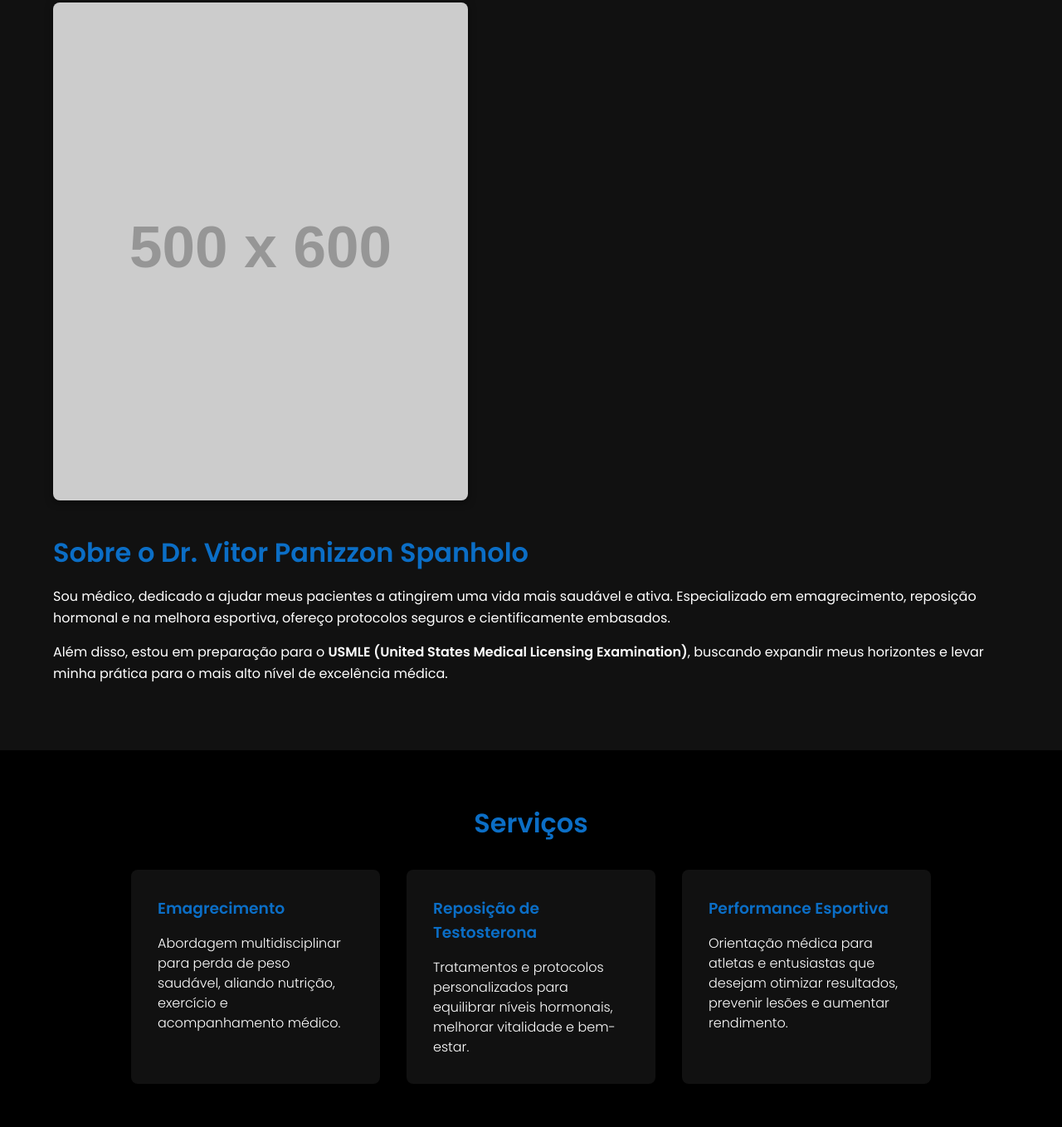
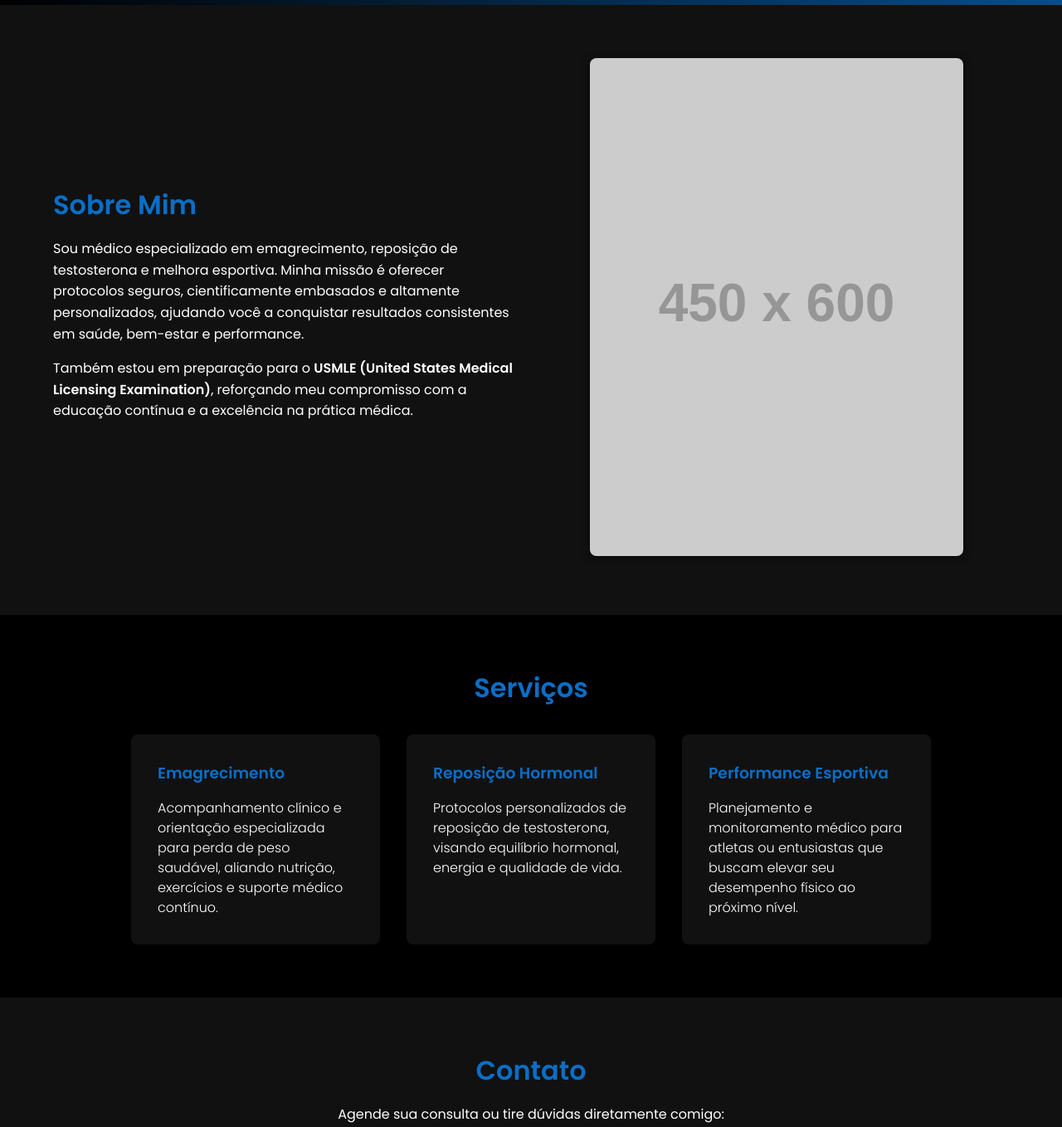
Before and after one commit to Dinvps/WebSite, a plain HTML site: page index.html in a window 1280 px wide. Shown: the part 861-2219 px from the top of the page at 83% size. Drawn offline with Linux system fonts and the light colour scheme; placeholder pictures from the web are drawn by us.

Commit message:
Another one!

```diff
--- a/index.html
+++ b/index.html
@@ -4,7 +4,7 @@
   <meta charset="UTF-8" />
   <meta name="viewport" content="width=device-width, initial-scale=1.0"/>
   <title>Dr. Vitor Panizzon Spanholo</title>
-  <!-- Google Fonts (Exemplo: Poppins) -->
+  <!-- Fonte Google (Poppins) -->
   <link rel="preconnect" href="https://fonts.googleapis.com" />
   <link rel="preconnect" href="https://fonts.gstatic.com" crossorigin />
   <link
@@ -16,10 +16,10 @@
 </head>
 <body>
 
-  <!-- Cabeçalho / Menu Fixo -->
+  <!-- Cabeçalho / Navegação -->
   <header class="header">
     <div class="container header-content">
-      <div class="logo">Dr. Vitor P.S.</div>
+      <div class="logo">Dr. Vitor P. S.</div>
       <nav>
         <ul>
           <li><a href="#hero">Início</a></li>
@@ -34,37 +34,38 @@
 
   <!-- Seção Hero -->
   <section class="hero" id="hero">
-    <div class="hero-content">
-      <h1>Saúde, Estética e Performance</h1>
-      <p>Emagrecimento • Reposição Hormonal • Otimização Esportiva</p>
-      <a href="#sobre" class="btn-primary">Saiba Mais</a>
+    <div class="hero-overlay">
+      <div class="hero-content">
+        <h1>Melhorando Saúde e Performance</h1>
+        <p>Emagrecimento • Reposição de Testosterona • Otimização Esportiva</p>
+        <a href="#servicos" class="btn-primary">Conheça os Serviços</a>
+      </div>
     </div>
   </section>
 
   <!-- Seção Sobre -->
   <section class="sobre" id="sobre">
     <div class="container sobre-flex">
+      <div class="sobre-text">
+        <h2>Sobre Mim</h2>
+        <p>
+          Sou médico especializado em emagrecimento, reposição de testosterona
+          e melhora esportiva. Minha missão é oferecer protocolos seguros,
+          cientificamente embasados e altamente personalizados, ajudando você
+          a conquistar resultados consistentes em saúde, bem-estar e performance.
+        </p>
+        <p>
+          Também estou em preparação para o <strong>USMLE (United States Medical
+          Licensing Examination)</strong>, reforçando meu compromisso com a
+          educação contínua e a excelência na prática médica.
+        </p>
+      </div>
       <div class="sobre-img">
-        <!-- Substitua a imagem abaixo por uma foto sua -->
+        <!-- Substitua por uma imagem sua -->
         <img
-          src="https://via.placeholder.com/500x600"
+          src="https://via.placeholder.com/450x600"
           alt="Dr. Vitor Panizzon Spanholo"
         />
-      </div>
-      <div class="sobre-text">
-        <h2>Sobre o Dr. Vitor Panizzon Spanholo</h2>
-        <p>
-          Sou médico, dedicado a ajudar meus pacientes
-          a atingirem uma vida mais saudável e ativa. Especializado em
-          emagrecimento, reposição hormonal e na melhora esportiva,
-          ofereço protocolos seguros e cientificamente embasados.
-        </p>
-        <p>
-          Além disso, estou em preparação para o
-          <strong>USMLE (United States Medical Licensing Examination)</strong>,
-          buscando expandir meus horizontes e levar minha prática para o mais
-          alto nível de excelência médica.
-        </p>
       </div>
     </div>
   </section>
@@ -77,33 +78,33 @@
         <div class="card">
           <h3>Emagrecimento</h3>
           <p>
-            Abordagem multidisciplinar para perda de peso saudável,
-            aliando nutrição, exercício e acompanhamento médico.
+            Acompanhamento clínico e orientação especializada para perda de peso
+            saudável, aliando nutrição, exercícios e suporte médico contínuo.
           </p>
         </div>
         <div class="card">
-          <h3>Reposição de Testosterona</h3>
+          <h3>Reposição Hormonal</h3>
           <p>
-            Tratamentos e protocolos personalizados para equilibrar
-            níveis hormonais, melhorar vitalidade e bem-estar.
+            Protocolos personalizados de reposição de testosterona, visando
+            equilíbrio hormonal, energia e qualidade de vida.
           </p>
         </div>
         <div class="card">
           <h3>Performance Esportiva</h3>
           <p>
-            Orientação médica para atletas e entusiastas que desejam
-            otimizar resultados, prevenir lesões e aumentar rendimento.
+            Planejamento e monitoramento médico para atletas ou entusiastas
+            que buscam elevar seu desempenho físico ao próximo nível.
           </p>
         </div>
       </div>
     </div>
   </section>
 
-  <!-- Seção Contato (WhatsApp e E-mail) -->
+  <!-- Seção Contato -->
   <section class="contato" id="contato">
     <div class="container">
       <h2>Contato</h2>
-      <p>Agende sua consulta ou tire suas dúvidas pelos canais abaixo:</p>
+      <p>Agende sua consulta ou tire dúvidas diretamente comigo:</p>
       <div class="contact-links">
         <a
           href="https://wa.me/554999590944"
@@ -125,11 +126,11 @@
     </div>
   </section>
 
-  <!-- Seção Redes Sociais (YouTube e Instagram) -->
+  <!-- Seção Redes Sociais -->
   <section class="redes-sociais" id="redes-sociais">
     <div class="container">
       <h2>Redes Sociais</h2>
-      <p>Confira mais conteúdos e dicas nos canais abaixo:</p>
+      <p>Confira conteúdos exclusivos e dicas nas minhas redes:</p>
       <div class="social-links">
         <a
           href="https://youtube.com/@vitorpzsp"
--- a/style.css
+++ b/style.css
@@ -1,6 +1,6 @@
-/****************************
- * FONTE E RESET
- ****************************/
+/********************************
+ * RESET E FONTE
+ ********************************/
  * {
   margin: 0;
   padding: 0;
@@ -9,28 +9,28 @@
 
 html, body {
   font-family: "Poppins", sans-serif;
-  background-color: #000000; /* Fundo preto */
+  background-color: #000;
   color: #fff;
   scroll-behavior: smooth;
+  height: 100%;
 }
 
-/****************************
+/********************************
  * CONTAINER
- ****************************/
+ ********************************/
 .container {
   width: 90%;
   max-width: 1200px;
   margin: 0 auto;
 }
 
-/****************************
- * HEADER / NAV
- ****************************/
+/********************************
+ * HEADER / NAVEGAÇÃO
+ ********************************/
 .header {
-  position: fixed;
+  position: sticky; /* Em vez de fixed, para evitar “pulo” ao carregar */
   top: 0;
-  width: 100%;
-  background-color: #000000;
+  background-color: #000;
   z-index: 999;
   box-shadow: 0 2px 5px rgba(0,0,0,0.5);
 }
@@ -65,22 +65,36 @@ html, body {
   color: #0b6ec6;
 }
 
-/****************************
+/********************************
  * SEÇÃO HERO
- ****************************/
+ ********************************/
 .hero {
+  position: relative;
+  width: 100%;
+  height: 100vh; /* Tela cheia */
+  background: #000; /* Fallback */
+  /* Exemplo de imagem de fundo. Substitua se quiser:
+     background: url('imagem-hero.jpg') center/cover no-repeat;
+  */
+}
+
+.hero-overlay {
+  width: 100%;
+  height: 100%;
+  background: linear-gradient(
+    to right,
+    rgba(0, 0, 0, 0.8),
+    rgba(11, 110, 198, 0.7)
+  );
   display: flex;
+  justify-content: center;
   align-items: center;
-  justify-content: center;
-  height: 90vh;
-  padding: 0 2rem;
-  background: linear-gradient(to right, #000000, #0b6ec6);
-  margin-top: 80px; /* Compensa o header fixo */
-  text-align: center;
+  padding: 2rem;
 }
 
 .hero-content {
   max-width: 600px;
+  text-align: center;
 }
 
 .hero h1 {
@@ -108,11 +122,11 @@ html, body {
   background-color: #0d83eb;
 }
 
-/****************************
+/********************************
  * SEÇÃO SOBRE
- ****************************/
+ ********************************/
 .sobre {
-  background-color: #111111;
+  background-color: #111;
   padding: 4rem 0;
 }
 
@@ -121,13 +135,12 @@ html, body {
   flex-wrap: wrap;
   gap: 2rem;
   align-items: center;
+  justify-content: center;
 }
 
-.sobre-img img {
-  width: 100%;
-  max-width: 500px;
-  border-radius: 8px;
-  box-shadow: 0 2px 10px rgba(0,0,0,0.5);
+.sobre-text {
+  flex: 1;
+  min-width: 300px;
 }
 
 .sobre-text h2 {
@@ -141,11 +154,23 @@ html, body {
   margin-bottom: 1rem;
 }
 
-/****************************
+.sobre-img {
+  flex: 1;
+  min-width: 300px;
+  text-align: center;
+}
+
+.sobre-img img {
+  max-width: 100%;
+  border-radius: 8px;
+  box-shadow: 0 2px 10px rgba(0,0,0,0.5);
+}
+
+/********************************
  * SEÇÃO SERVIÇOS
- ****************************/
+ ********************************/
 .servicos {
-  background-color: #000000;
+  background-color: #000;
   padding: 4rem 0;
   text-align: center;
 }
@@ -164,7 +189,7 @@ html, body {
 }
 
 .card {
-  background-color: #111111;
+  background-color: #111;
   padding: 2rem;
   border-radius: 8px;
   width: 300px;
@@ -182,11 +207,11 @@ html, body {
   line-height: 1.5;
 }
 
-/****************************
+/********************************
  * SEÇÃO CONTATO
- ****************************/
+ ********************************/
 .contato {
-  background-color: #111111;
+  background-color: #111;
   padding: 4rem 0;
   text-align: center;
 }
@@ -219,11 +244,11 @@ html, body {
   background-color: #0d83eb;
 }
 
-/****************************
+/********************************
  * SEÇÃO REDES SOCIAIS
- ****************************/
+ ********************************/
 .redes-sociais {
-  background-color: #000000;
+  background-color: #000;
   padding: 4rem 0;
   text-align: center;
 }
@@ -242,32 +267,34 @@ html, body {
   margin-top: 2rem;
 }
 
-/****************************
+/********************************
  * RODAPÉ
- ****************************/
+ ********************************/
 footer {
-  background-color: #000000;
+  background-color: #000;
   color: #fff;
   text-align: center;
   padding: 1rem 2rem;
   font-size: 0.9rem;
 }
 
-/****************************
- * RESPONSIVO
- ****************************/
+/********************************
+ * RESPONSIVIDADE
+ ********************************/
 @media (max-width: 768px) {
   .header-content ul {
     flex-direction: column;
     gap: 1rem;
   }
+
   .hero h1 {
     font-size: 2rem;
   }
+
   .sobre-flex {
     flex-direction: column;
-    text-align: center;
   }
+
   .cards {
     flex-direction: column;
     align-items: center;
```
